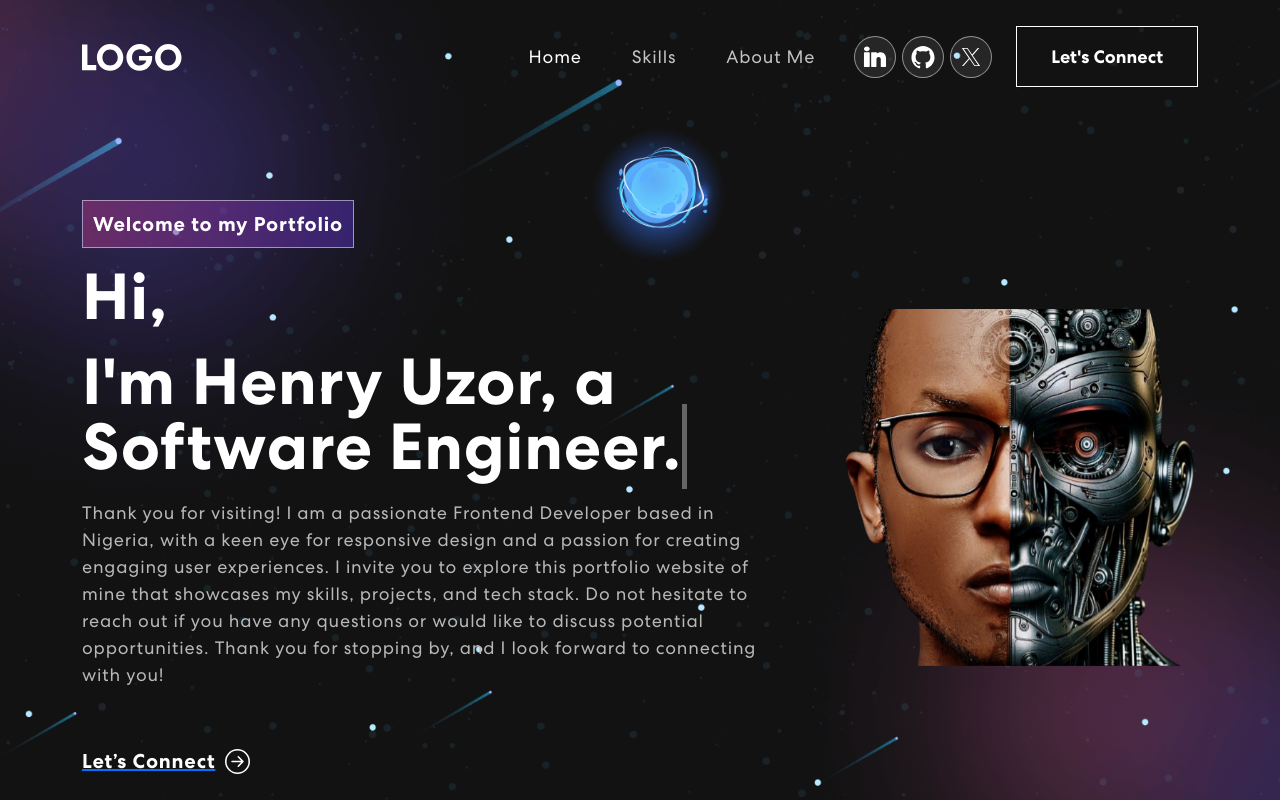
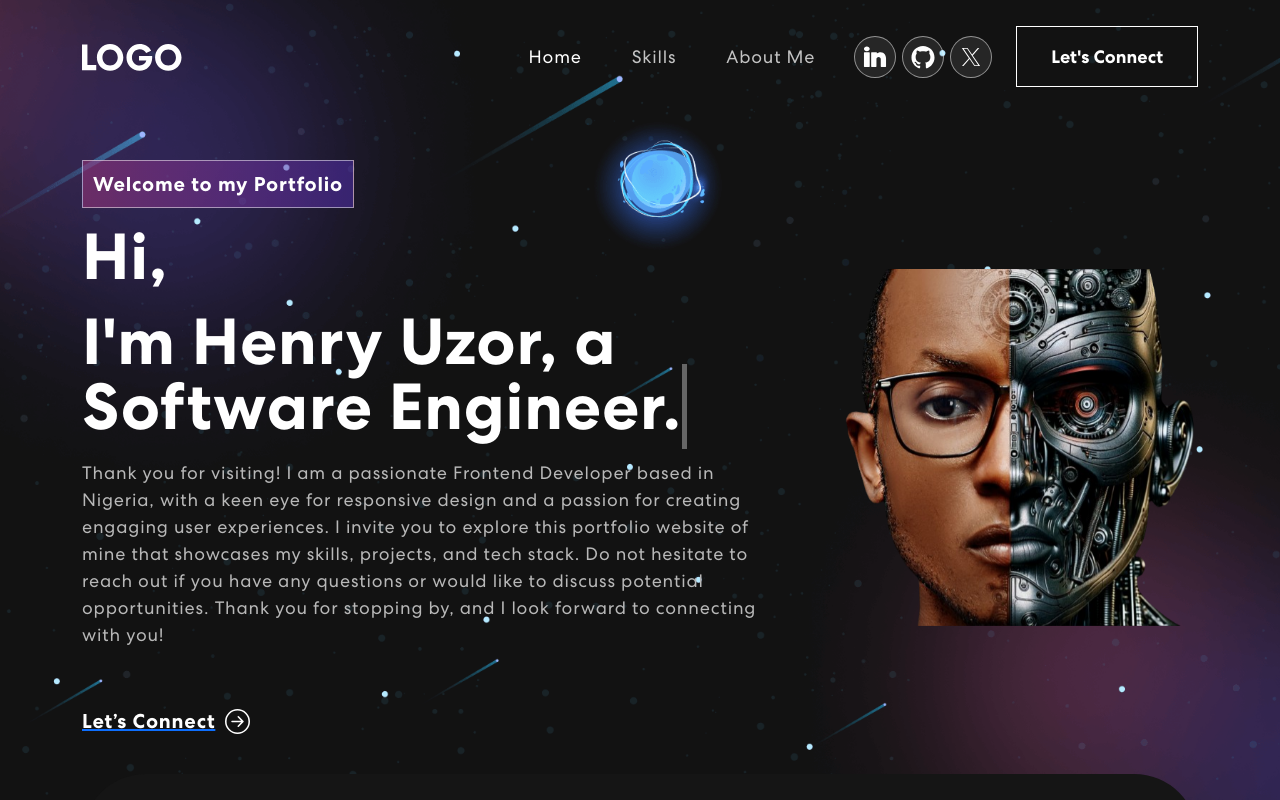
Before and after one commit to Sandiego17/my-react-portfolio, a React (Create React App) app: page / in a window 1280 px wide. Shown: the top 800 px of the page. Built offline with nearby package versions, Linux system fonts and the light colour scheme.

Commit message:
update: css code for banner section

```diff
--- a/src/App.css
+++ b/src/App.css
@@ -260,7 +260,7 @@ nav.navbar .navbar-toggler[aria-expanded="true"] .navbar-toggler-icon {
 /************ Banner CSS ************/
 .banner {
   margin-top: 0;
-  padding: 200px 0 100px 0;
+  padding: 160px 0 100px 0;
   background-image: url('./assets/images/banner-bg.png');
   background-position: top center;
   background-size: cover;
```
